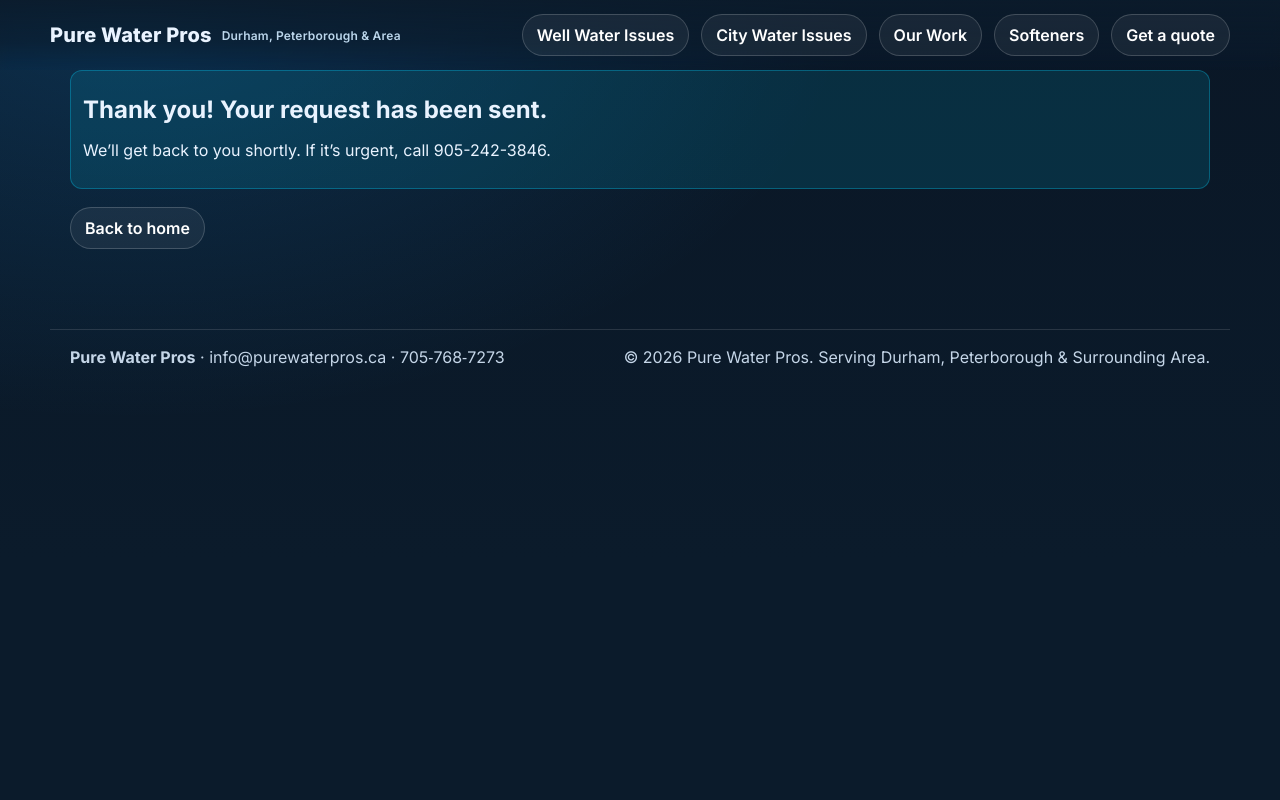
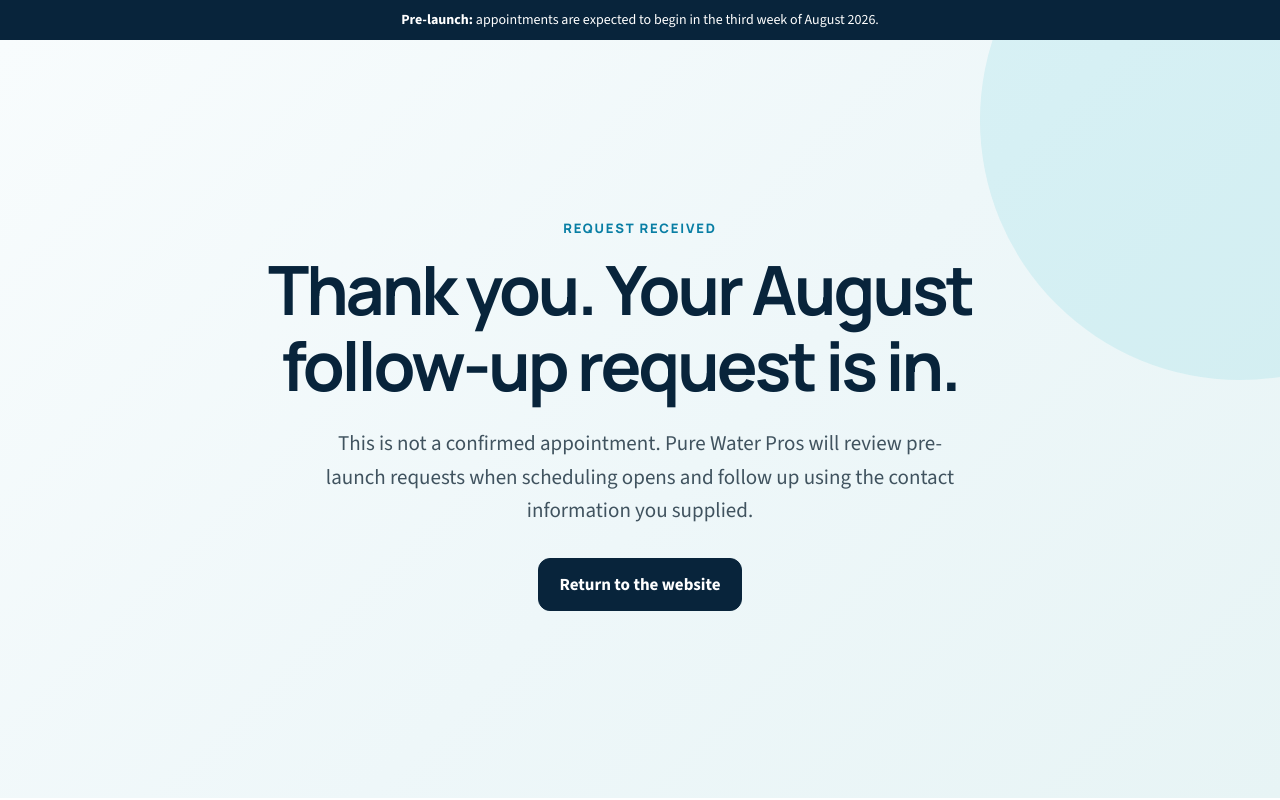
Before and after one commit to brianrpaul87/purewaterpros-website, a plain HTML site: page thank-you.html in a window 1280 px wide. Drawn offline with nearby package versions, Linux system fonts and the light colour scheme.

Commit message:
Replace legacy thank-you page with pre-launch confirmation

```diff
--- a/thank-you.html
+++ b/thank-you.html
@@ -1,24 +1,25 @@
-<!DOCTYPE html>
-<html lang="en"><head><link as="style" href="/assets/site.css?v=6" rel="preload"/>
-<meta charset="utf-8"/><meta content="width=device-width, initial-scale=1" name="viewport"/>
-<title>Thank You — Pure Water Pros</title>
-<meta content="Pure Water Pros — Water treatment experts serving Durham, Peterborough &amp; surrounding area." name="description"/>
-<link href="https://fonts.googleapis.com" rel="preconnect"/>
-<link crossorigin="" href="https://fonts.gstatic.com" rel="preconnect"/>
-<link href="https://fonts.googleapis.com/css2?family=Inter:wght@400;500;600;700;800;900&amp;display=swap" rel="stylesheet"/>
-<link href="/assets/site.css?v=6" rel="stylesheet"/><link href="https://fonts.googleapis.com" rel="dns-prefetch"/><link href="https://fonts.gstatic.com" rel="dns-prefetch"/></head><body>
-<header><div class="container nav"><div class="brand"><a class="name" href="/">Pure Water Pros</a><span class="tag">Durham, Peterborough &amp; Area</span></div>
-<nav style="display:flex;gap:12px;align-items:center;flex-wrap:wrap">
-<a class="btn" href="/well-water-issues.html">Well Water Issues</a>
-<a class="btn" href="/city-water-issues.html">City Water Issues</a>
-<a class="btn" href="/gallery.html">Our Work</a>
-<a class="btn" href="/services/softeners.html">Softeners</a>
-<a class="btn" href="/contact.html">Get a quote</a>
-</nav></div></header><main>
-<div class="container"><div class="success"><h2 class="section">Thank you! Your request has been sent.</h2>
-<p>We’ll get back to you shortly. If it’s urgent, call <a href="tel:19052423846">905-242-3846</a>.</p></div>
-<div style="margin-top:18px"><a class="btn" href="/">Back to home</a></div></div>
-</main><footer><div class="container foot">
-<div><strong>Pure Water Pros</strong> · <a href="mailto:info@purewaterpros.ca">info@purewaterpros.ca</a> · <a href="tel:17057687273">705‑768‑7273</a></div>
-<div>© <span id="year"></span> Pure Water Pros. Serving Durham, Peterborough &amp; Surrounding Area.</div>
-</div></footer><script>document.getElementById('year').textContent=new Date().getFullYear();</script></body></html>
+<!doctype html>
+<html lang="en-CA">
+<head>
+  <meta charset="utf-8">
+  <meta name="viewport" content="width=device-width, initial-scale=1">
+  <meta name="robots" content="noindex">
+  <title>Request received | Pure Water Pros</title>
+  <link rel="icon" href="/assets/favicon.png" type="image/png">
+  <link rel="preconnect" href="https://fonts.googleapis.com">
+  <link rel="preconnect" href="https://fonts.gstatic.com" crossorigin>
+  <link href="https://fonts.googleapis.com/css2?family=Manrope:wght@600;700;800&family=Source+Sans+3:wght@400;600;700&display=swap" rel="stylesheet">
+  <link rel="stylesheet" href="/assets/prelaunch.css?v=1">
+</head>
+<body>
+  <div class="launch-strip"><strong>Pre-launch:</strong> appointments are expected to begin in the third week of August 2026.</div>
+  <main class="hero" style="min-height:calc(100vh - 42px);display:grid;place-items:center">
+    <section class="shell" style="max-width:760px;text-align:center">
+      <p class="eyebrow">Request received</p>
+      <h1 style="font-size:clamp(42px,7vw,68px)">Thank you. Your August follow-up request is in.</h1>
+      <p class="hero-lead" style="margin-inline:auto">This is not a confirmed appointment. Pure Water Pros will review pre-launch requests when scheduling opens and follow up using the contact information you supplied.</p>
+      <div class="hero-actions" style="justify-content:center"><a class="button" href="/">Return to the website</a></div>
+    </section>
+  </main>
+</body>
+</html>
```
